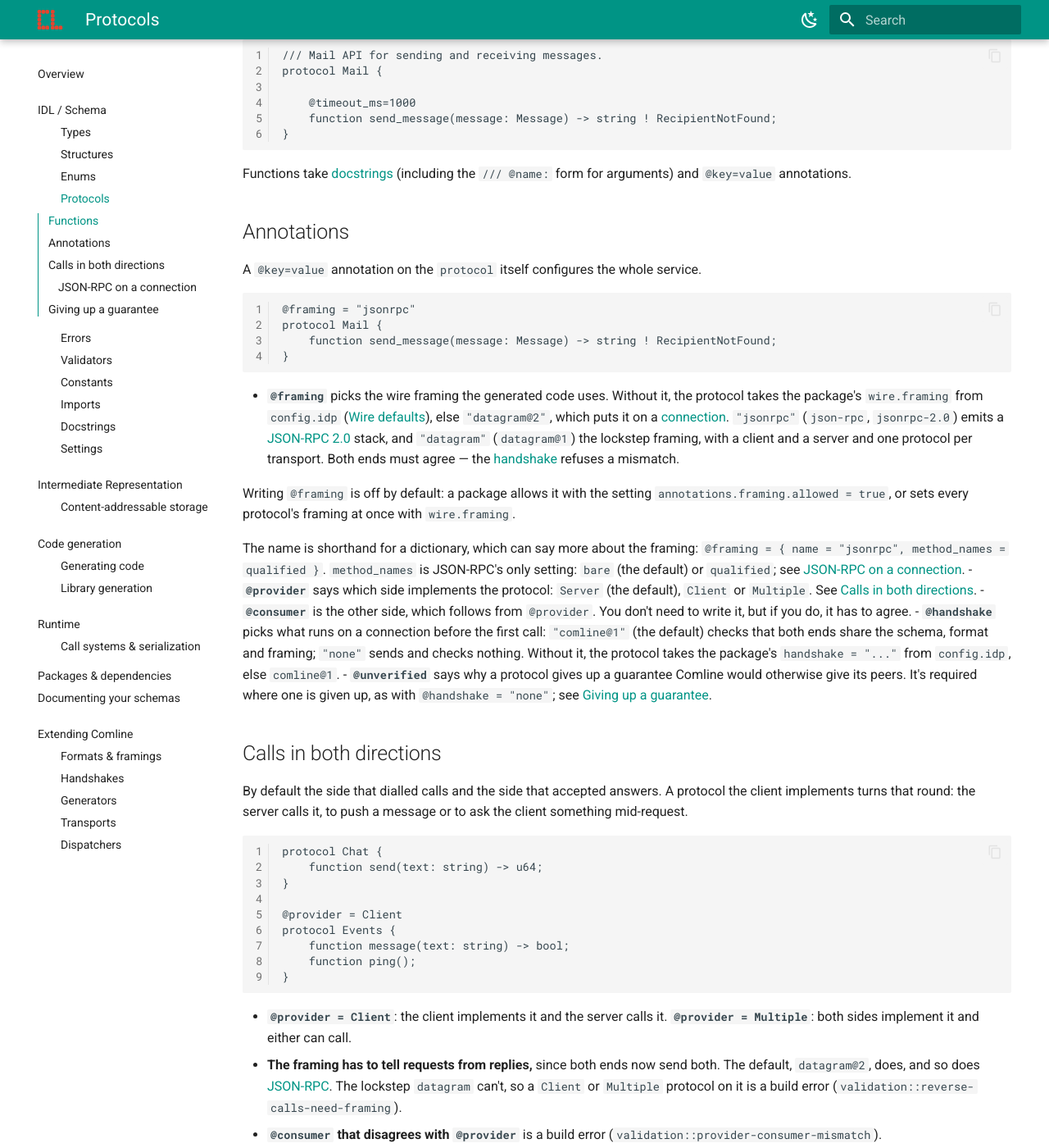
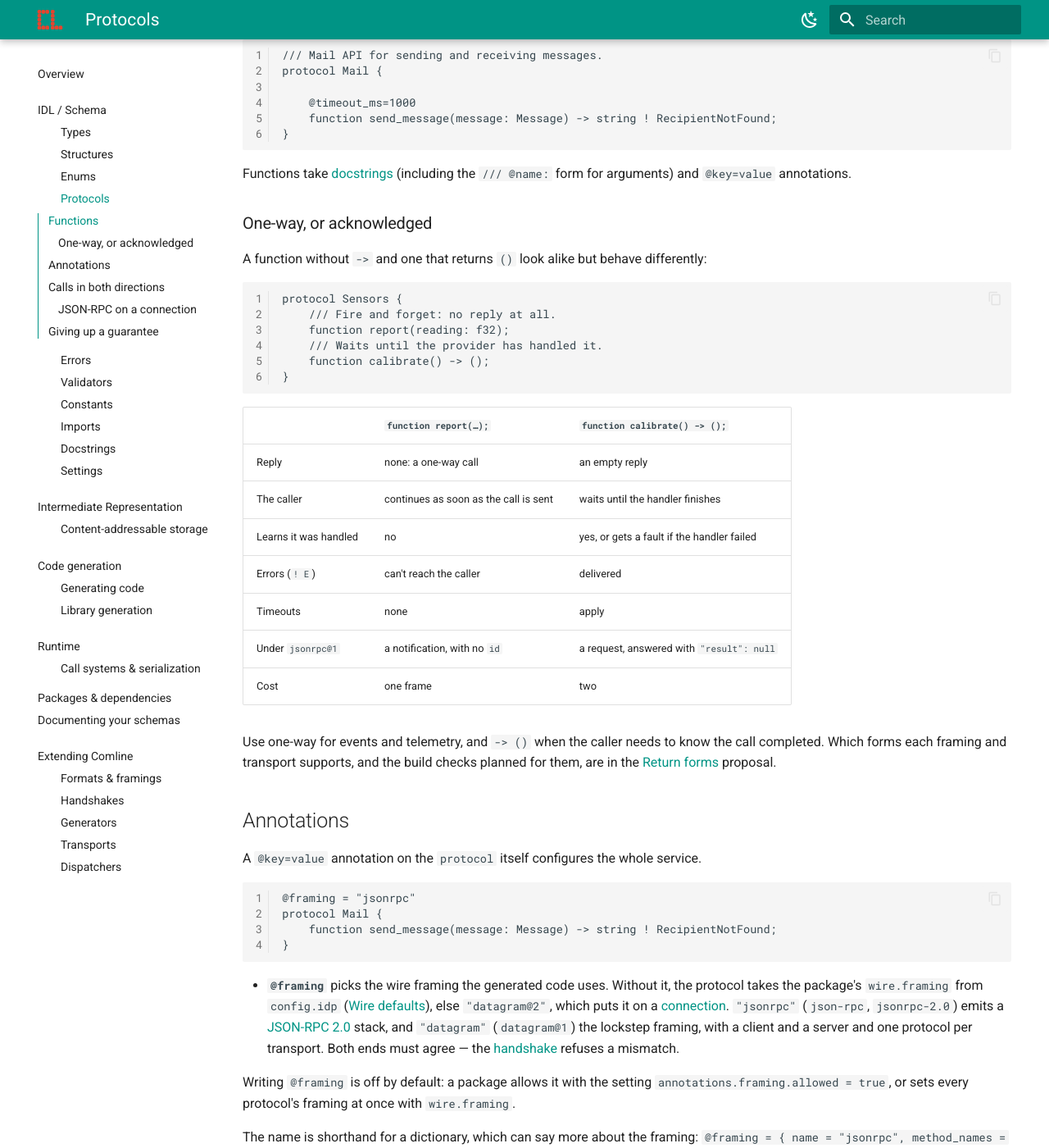
Before and after one commit to ComlineProject/docs, an MkDocs documentation site: the page built from docs/docs/guide/idl/protocol.md, in a window 1280 px wide and 1400 px high, scrolled down 678 px. Shown: the whole window at 82% size. Built offline with MkDocs 1.6.1 and Material for MkDocs 9.7.7, drawn with Linux system fonts in a browser that asks for light colours; the version menu is left out.

Commit message:
proposals: return forms; guide: one-way against -> ()
Return forms, accepted: one-way, acknowledged (-> ()) and value
returns, with quiet calls (errors only) a future form. Framing profiles
state which replies they carry and the build checks each function
against its framing; a one-way function declaring errors is an error
for now; () only as a return; what loss on a transport does to each
form.

The protocol guide explains one-way against -> (), as it works today.

````diff
--- a/docs/docs/guide/idl/protocol.md
+++ b/docs/docs/guide/idl/protocol.md
@@ -38,6 +38,35 @@ protocol Mail {
 
 Functions take [docstrings](docstrings.md) (including the `/// @name:` form for
 arguments) and `@key=value` annotations.
+
+### One-way, or acknowledged
+
+A function without `->` and one that returns `()` look alike but behave
+differently:
+
+```ids linenums="1"
+protocol Sensors {
+    /// Fire and forget: no reply at all.
+    function report(reading: f32);
+    /// Waits until the provider has handled it.
+    function calibrate() -> ();
+}
+```
+
+| | `function report(…);` | `function calibrate() -> ();` |
+|---|---|---|
+| Reply | none: a one-way call | an empty reply |
+| The caller | continues as soon as the call is sent | waits until the handler finishes |
+| Learns it was handled | no | yes, or gets a fault if the handler failed |
+| Errors (`! E`) | can't reach the caller | delivered |
+| Timeouts | none | apply |
+| Under `jsonrpc@1` | a notification, with no `id` | a request, answered with `"result": null` |
+| Cost | one frame | two |
+
+Use one-way for events and telemetry, and `-> ()` when the caller needs to
+know the call completed. Which forms each framing and transport supports, and
+the build checks planned for them, are in the
+[Return forms](../../proposals/return-forms.md) proposal.
 
 ## Annotations
 
--- a/docs/mkdocs.yml
+++ b/docs/mkdocs.yml
@@ -145,6 +145,7 @@ nav:
     - Extending the call system: 'proposals/extensibility.md'
     - Connections: 'proposals/connections.md'
     - Package wire defaults: 'proposals/package-wire-defaults.md'
+    - Return forms: 'proposals/return-forms.md'
     - Transports: 'proposals/transports.md'
     - IPC: 'proposals/ipc.md'
     - Systems software: 'proposals/systems-software.md'
````
Also changed, not shown: docs/docs/proposals/index.md (+4 -0 lines), docs/docs/proposals/packet-dispatch.md (+3 -0 lines), docs/docs/proposals/return-forms.md (added, +89 -0 lines), docs/docs/proposals/transports.md (+2 -1 lines).
